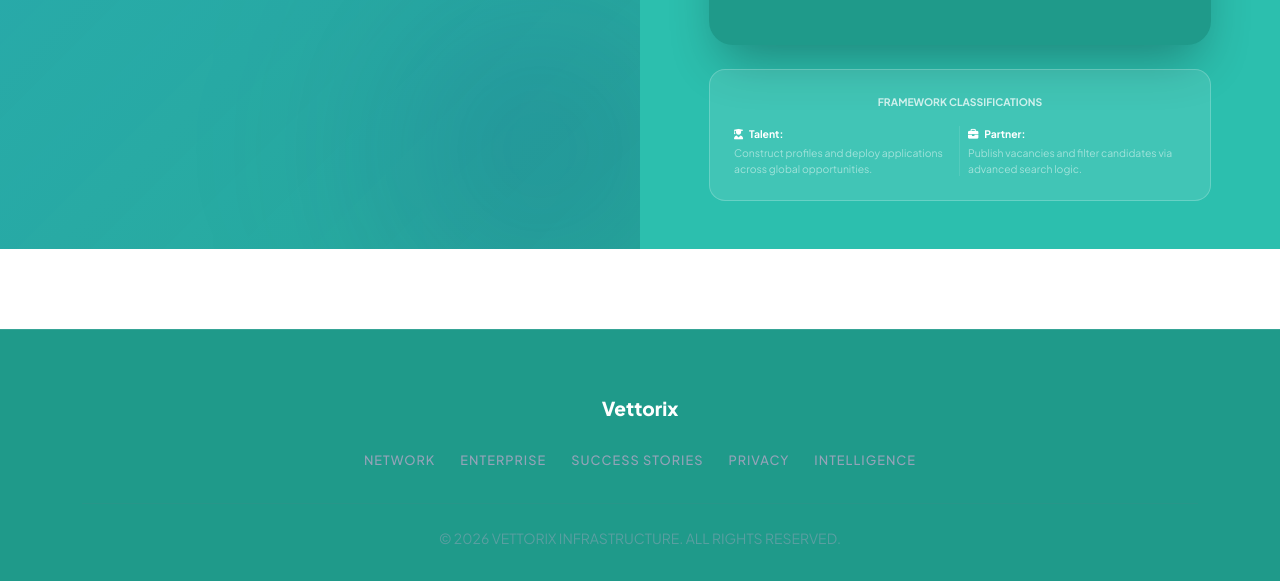
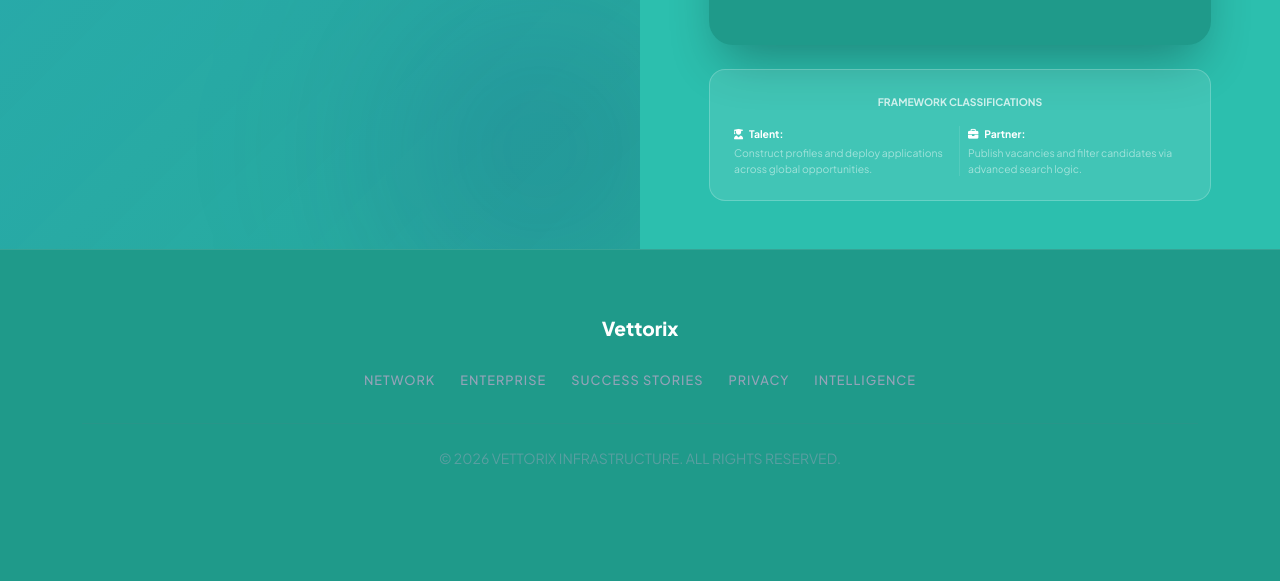
Before and after one commit to RootRace/demo-job-portal-application, a Flask app: page /register in a window 1280 px wide. Shown: the part 1023-1604 px from the top of the page. After the commit the page ends 1487 px from the top, so only its background shows below. Run offline with Flask 3, Linux system fonts and the light colour scheme.

Commit message:
fix: remove white bar above footer on login and register pages

```diff
--- a/app/templates/login.html
+++ b/app/templates/login.html
@@ -143,6 +143,7 @@
   }
 
   /* Layout Base */
+  .main-wrapper { padding-bottom: 0 !important; }
   .login-section { background-color: var(--exec-teal); font-family: 'Inter', sans-serif; }
   .bg-form { background-color: var(--exec-teal); }
   .branding-column { background-color: var(--exec-teal); color: white; }
--- a/app/templates/register.html
+++ b/app/templates/register.html
@@ -177,6 +177,7 @@
   }
 
   /* Layout & Branding */
+  .main-wrapper { padding-bottom: 0 !important; }
   .register-section { background-color: var(--exec-teal); font-family: 'Plus Jakarta Sans', sans-serif; }
   .bg-form-teal { background-color: var(--exec-teal); }
   .branding-column { background-color: var(--exec-teal); color: white; }
```
